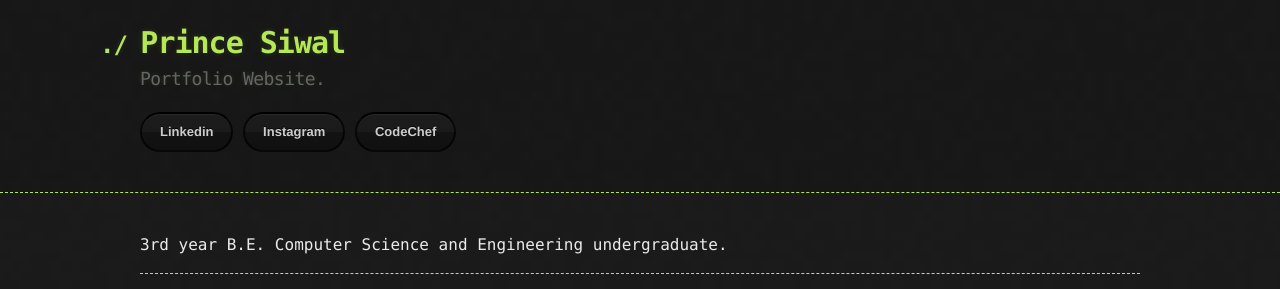
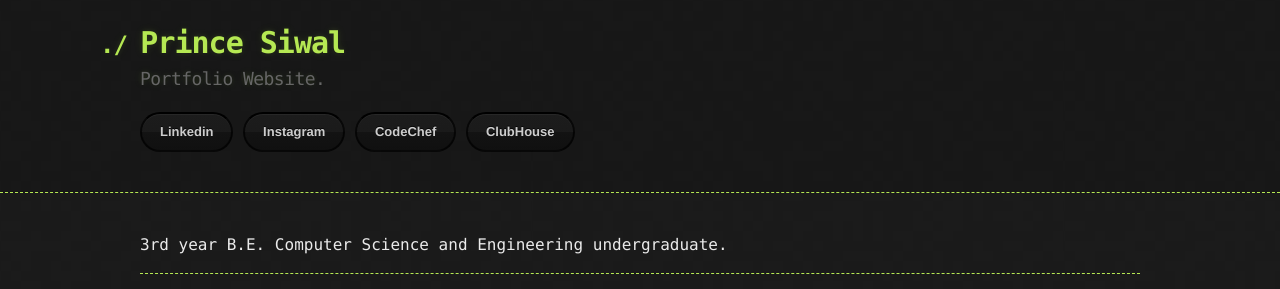
Before and after one commit to prince8809/Portfolio-Webiste, a Jekyll site: the page built from index.md, in a window 1280 px wide and 900 px high. Shown: the top 289 px of the window. Built offline with Jekyll 4.4.1, drawn with Linux system fonts in a browser that asks for light colours.

Commit message:
Update default.html
Testing Template working

```diff
--- a/_layouts/default.html
+++ b/_layouts/default.html
@@ -19,8 +19,9 @@
         <section id="downloads">
           {% if site.show_downloads %}
             <a href="https://www.linkedin.com/in/princesiwal" class="btn">Linkedin</a>
-            <a href="https://www.instagram.com/himalyan_vagabond" class="btn">Instagram</a>
+            <a href="https://www.instagram.com/princesiwal" class="btn">Instagram</a>
             <a href="https://www.codechef.com/users/hail_prince" class="btn">CodeChef</a>
+            <a href="https://www.clubhouse.com/@princesiwal" class="btn">ClubHouse</a>
           {% endif %}
        <!--   <a href="{{ site.github.repository_url }}" class="btn btn-github"><span class="icon"></span>View on GitHub</a>-->
         </section>
```
